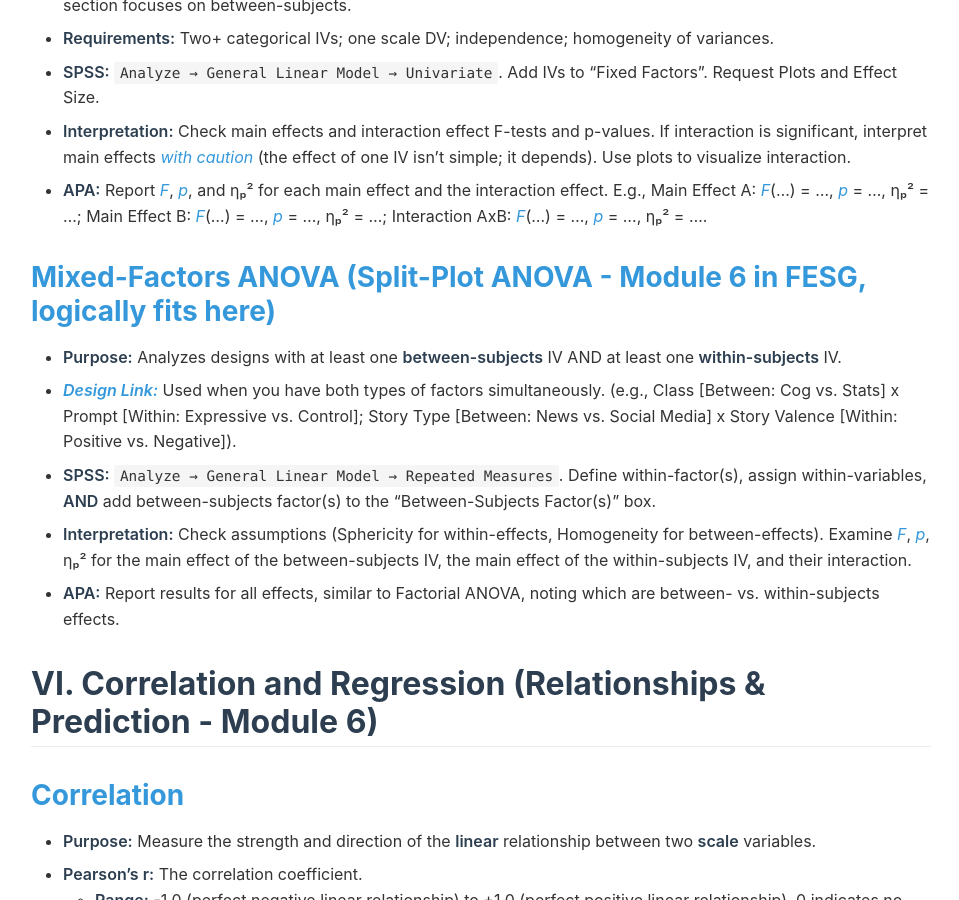
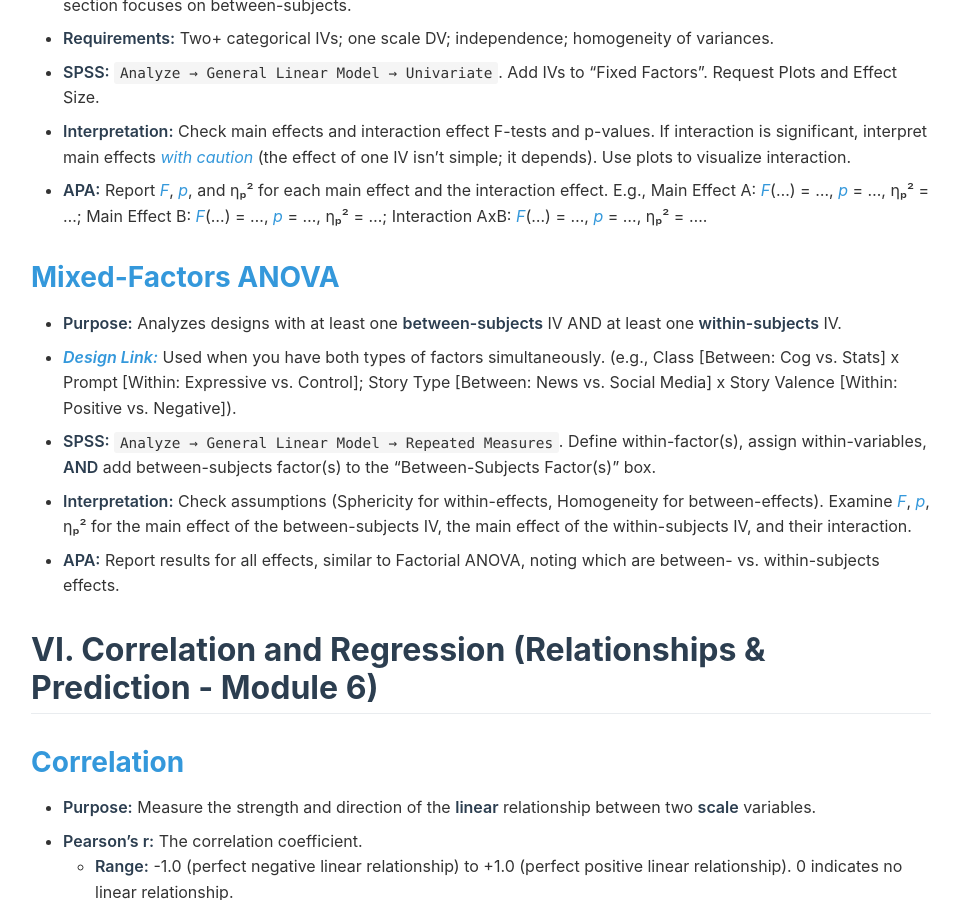
Before and after one commit to a-bonus/a-bonus.github.io, a Jekyll site: the page built from final-exam.md, in a window 1280 px wide and 900 px high, scrolled down 7337 px. Shown: the whole window, without its empty margins (179-1138 px from the left). Built offline with Jekyll 4.4.1, drawn with Linux system fonts in a browser that asks for light colours; some of the changed text lies outside the part shown.

Commit message:
Update final exam study guide by removing "Module" labels from section headings for improved clarity and consistency. Enhance organization of content related to Mixed-Factors ANOVA and Data Preparation and Assumptions.

```diff
--- a/final-exam.md
+++ b/final-exam.md
@@ -200,7 +200,7 @@ This comprehensive guide integrates core concepts, statistical test details, int
 - **Interpretation:** Check main effects and interaction effect F-tests and p-values. If interaction is significant, interpret main effects _with caution_ (the effect of one IV isn't simple; it depends). Use plots to visualize interaction.
 - **APA:** Report _F_, _p_, and ηₚ² for each main effect and the interaction effect. E.g., Main Effect A: _F_(...) = ..., _p_ = ..., ηₚ² = ...; Main Effect B: _F_(...) = ..., _p_ = ..., ηₚ² = ...; Interaction AxB: _F_(...) = ..., _p_ = ..., ηₚ² = ....
 
-### Mixed-Factors ANOVA (Split-Plot ANOVA - Module 6 in FESG, logically fits here)
+### Mixed-Factors ANOVA
 
 - **Purpose:** Analyzes designs with at least one **between-subjects** IV AND at least one **within-subjects** IV.
 - **_Design Link:_** Used when you have both types of factors simultaneously. (e.g., Class [Between: Cog vs. Stats] x Prompt [Within: Expressive vs. Control]; Story Type [Between: News vs. Social Media] x Story Valence [Within: Positive vs. Negative]).
@@ -256,7 +256,7 @@ This comprehensive guide integrates core concepts, statistical test details, int
 - **SPSS:** `Analyze → Regression → Linear`. Add DV to "Dependent", IV(s) to "Independent(s)".
 - **APA:** Report overall model significance: _F_(df*reg, df_resid) = [F-value], \\\_p* = [p-value], _R²_ = [value]. Report coefficients for significant predictors: _b_ = [value], β = [value], _t_(df*resid) = [t-value], \\\_p* = [p-value].
 
-## VII. Data Preparation and Assumptions (Module 7 Preliminaries)
+## VII. Data Preparation and Assumptions
 
 - **Data Cleaning:** Check for errors, outliers, missing values. Configure variables correctly in SPSS (type, labels, values).
 - **Assumption Checking:** Essential before interpreting results!
```
